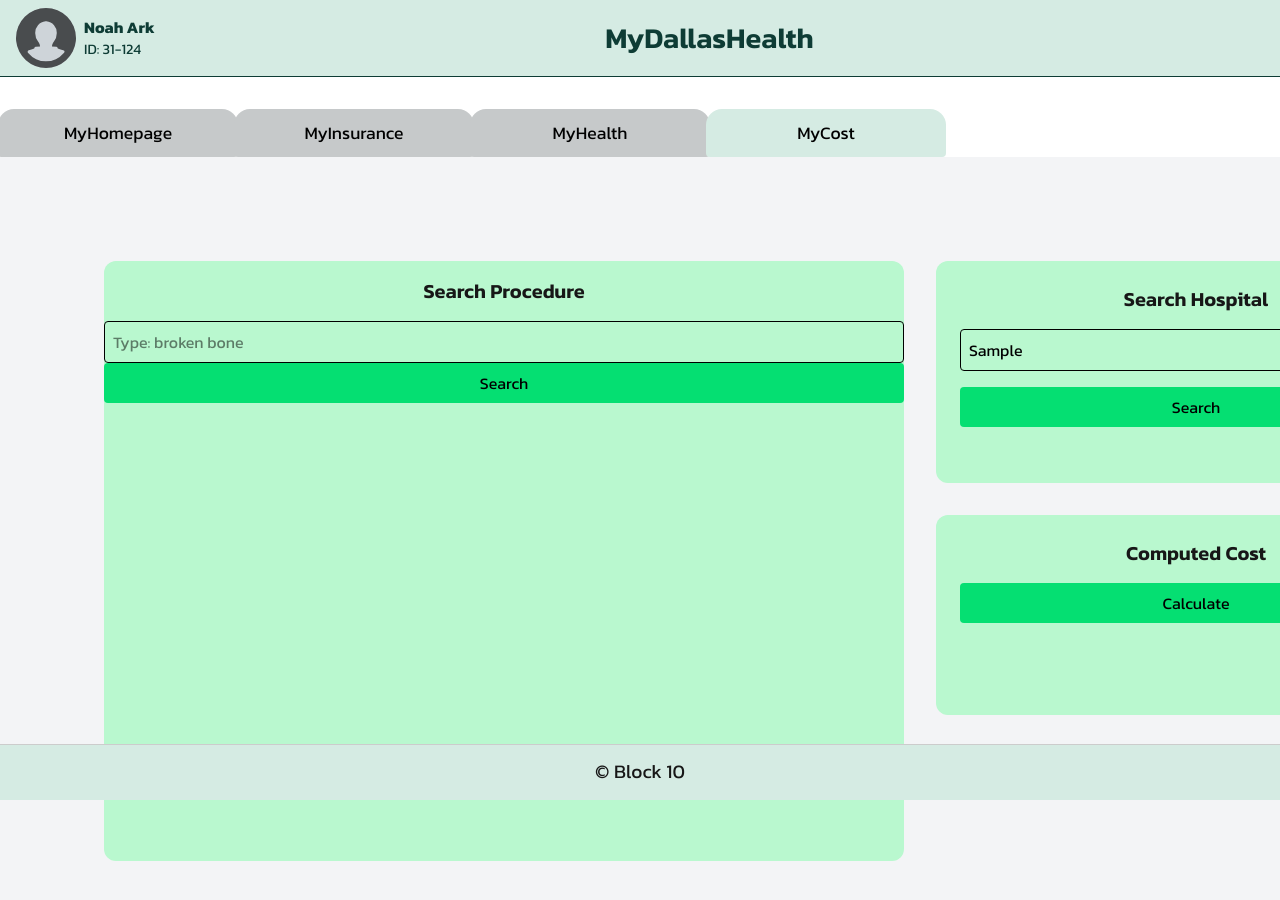
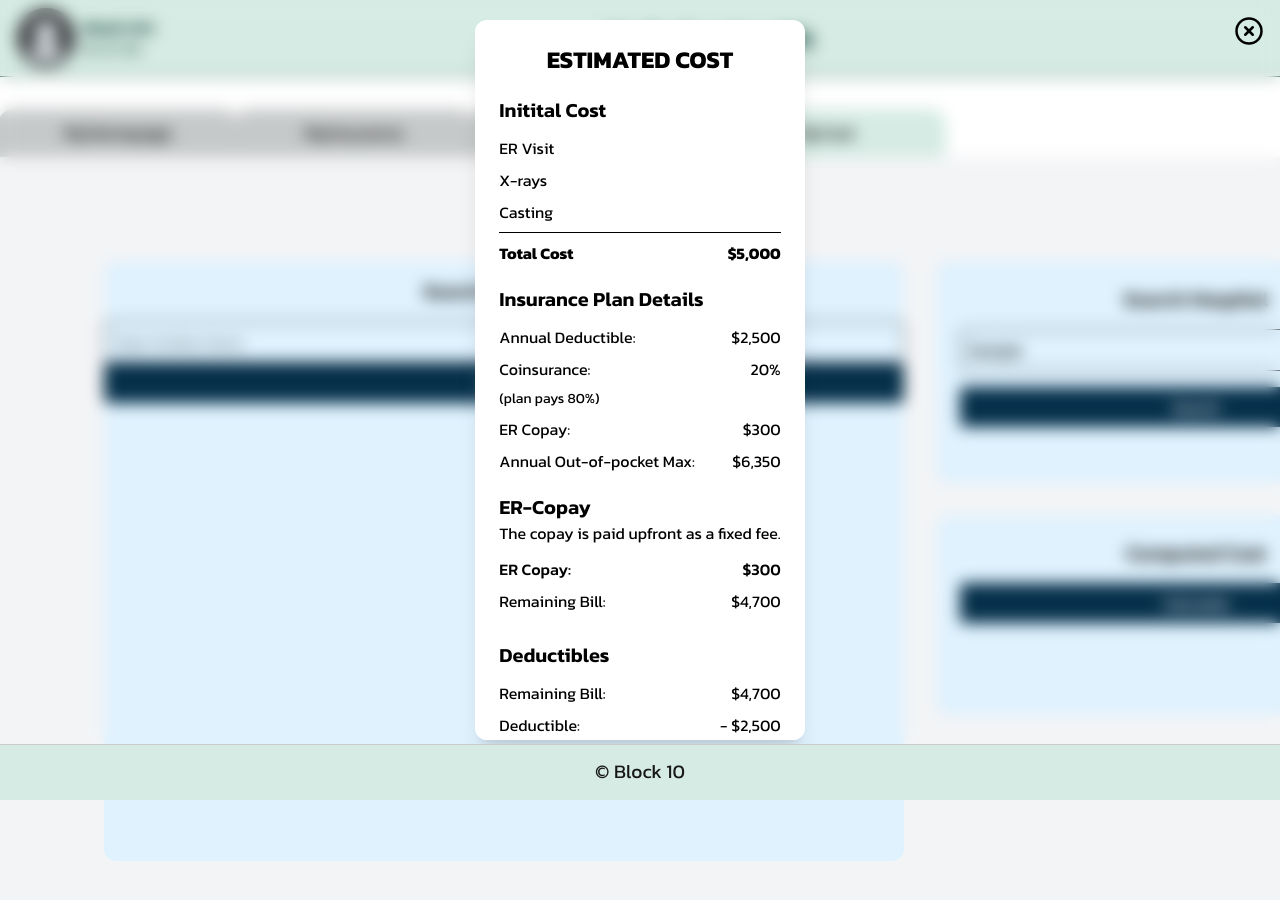
Before and after one commit to Steezzee/dallashealthcare, a Next.js app: page /cost in a window 1280 px wide. Both pictures are taken after typing "Sample" into the empty fields and a click on the button "Calculate". Shown: the top 900 px of the page. Built offline with nearby package versions, Linux system fonts and the light colour scheme.

Commit message:
Finished up on ComputeCost function & changed the color scheme of myCost

```diff
--- /dev/null
+++ b/app/cost/ReportPopup.tsx
@@ -0,0 +1,83 @@
+import React from 'react'
+import { CircleX } from 'lucide-react';
+
+//exit button function
+interface ReportPopupProp{
+    onClose: () => void;
+};
+//main report pop up
+export default function ReportPopup({onClose}: ReportPopupProp){
+    return(
+    // background/homepage
+        <div className="fixed inset-0 bg-transparent bg-opacity-30 backdrop-blur-sm flex justify-center items-center">
+            <div className="mt-10 flex flex-col gap-5 text-black">
+            <button className="absolute top-4 right-4" onClick={onClose}><CircleX size={30}/></button>
+            <div className="-mt-20 flex flex-col gap-5 text-black
+                  max-h-[90vh] overflow-y-auto p-6 bg-white rounded-xl shadow-xl">
+{/*Main title*/}
+                <h1 className="text-2xl font-bold text-center">ESTIMATED COST</h1>
+
+{/*Formatting for each section of the computed cost price */}
+<section>
+<h2 className="text-xl font-semibold mb-3">Initital Cost</h2>
+<div className="space-y-2">
+              <div className="flex justify-between">ER Visit<span></span></div>
+              <div className="flex justify-between">X-rays<span></span></div>
+              <div className="flex justify-between">Casting<span></span></div>
+              <div className="border-t pt-2 flex justify-between font-bold">
+                Total Cost<span>$5,000</span>
+              </div>
+            </div>
+</section>
+
+<section>
+<h2 className="text-xl font-semibold mb-3">Insurance Plan Details</h2>
+             <div className="space-y-2">
+              <div className="flex justify-between">Annual Deductible:<span>$2,500</span></div>
+              <div className="flex justify-between">Coinsurance:<span>20%</span></div>
+              <div className="text-sm flex justify-between">(plan pays 80%)</div>
+              <div className="flex justify-between">ER Copay:<span>$300</span></div>
+              <div className="flex justify-between">Annual Out-of-pocket Max:<span>$6,350</span></div>
+            </div>
+</section>
+
+<section>
+ <h2 className="text-xl font-semibold">ER-Copay</h2>
+            <p className="mb-3">The copay is paid upfront as a fixed fee.</p>
+            <div className="flex justify-between font-medium mb-2">
+              ER Copay:<span>$300</span>
+            </div>
+            <div className="flex justify-between mb-2">
+              Remaining Bill:<span>$4,700</span>
+            </div>
+</section>
+
+<section>
+<h2 className="text-xl font-semibold mb-3">Deductibles</h2>
+            <div className="space-y-2">
+              <div className="flex justify-between">Remaining Bill:<span>$4,700</span></div>
+              <div className="flex justify-between">Deductible:<span>− $2,500</span></div>
+              <div className="border-t pt-2 flex justify-between font-medium">
+                 Remaining Bill:<span>$2,200</span>
+              </div>
+            </div>
+</section>
+
+<section>
+<h2 className="text-xl font-semibold mb-3">Total Out-of-Pocket Cost</h2>
+            <div className="space-y-2">
+              <div className="flex justify-between">Copay:<span>$300</span></div>
+              <div className="flex justify-between">Deductible:<span>$2,500</span></div>
+              <div className="flex justify-between">Coinsurance:<span>$440</span></div>
+              <div className="border-t pt-2 text-lg font-bold flex justify-between">
+                 Total Cost:<span>$3,240</span>
+              </div>
+            </div>
+ </section>
+            </div>
+            </div>
+            </div>
+
+    )
+
+}
--- a/app/cost/page.tsx
+++ b/app/cost/page.tsx
@@ -4,7 +4,7 @@ import { useEffect, useState } from "react";
 import { useRouter } from "next/navigation";
 import procedureDatajson from "./data.json";
 import hospitalsDatajson from "./data2.json";
-//import ReportPopup from "./ReportPopup";
+import ReportPopup from "./ReportPopup";
 
 interface Item {
   id: number;
@@ -20,6 +20,7 @@ export default function Cost() {
   const [hospitals, setHospitals] = useState<Array<Item & { visible: boolean }>>([]);
   const [procedureSearch, setprocedureSearch] = useState("");
   const [hospitalSearch, setHospitalSearch] = useState("");
+  const [showReport, setshowReport] = useState(false)
 
   // Load JSON data
   useEffect(() => {
@@ -53,7 +54,7 @@ export default function Cost() {
     );
   };
 
-  // Navigation handler for injury cards
+
    // Navigation handler based on card name
   const handleCardClick = (name: string) => {
     if (name === "Arm Fractures") {
@@ -69,7 +70,10 @@ export default function Cost() {
       router.push("./cost/ribfractureform");
       console.log("Clicked card: ", name)
     }
+
+
   };
+
 
   return (
     <div className="font-sans grid items-center justify-items-center min-h-screen p-4 pb-20 gap-16 sm:p-20 bg-gray-100">
@@ -77,7 +81,7 @@ export default function Cost() {
       <main className="grid grid-cols-[1fr_1fr] gap-8 items-start justify-items-center bg-gray-100 p-6 min-h-screen">
 
         {/* procedure search */}
-        <section className="bg-green-200 rounded-xl w-200 flex flex-col h-150 justify-self-start self-start">
+        <section className="bg-sky-100 rounded-xl w-200 flex flex-col h-150 justify-self-start self-start">
           <h2 className="text-xl font-semibold text-center px-4 py-4">Search Procedure</h2>
           <input
             type="text"
@@ -88,7 +92,7 @@ export default function Cost() {
           />
           <button
             onClick={handleprocedureSearch}
-            className="bg-green-400 text-black px-4 py-2 rounded"
+            className="bg-sky-950 text-white px-4 py-2 rounded"
           >
             Search
           </button>
@@ -111,7 +115,7 @@ export default function Cost() {
           <div className="flex flex-col gap-8 self-start">
 
         {/*hospital search */}
-        <section className="bg-green-200 p-6 rounded-xl w-130 flex flex-col gap-4">
+        <section className="bg-sky-100 p-6 rounded-xl w-130 flex flex-col gap-4">
           <h2 className="text-xl font-semibold text-center">Search Hospital</h2>
           <input
             type="text"
@@ -122,7 +126,7 @@ export default function Cost() {
           />
           <button
             onClick={handleHospitalSearch}
-            className="bg-green-400 text-black px-4 py-2 rounded"
+            className="bg-sky-950 text-white px-4 py-2 rounded"
           >
             Search
           </button>
@@ -144,15 +148,16 @@ export default function Cost() {
         </section>
 
       {/*Computed Cost, so total cost computed from procedure of chosen hospital (work in progress)*/}
-        <section className="bg-green-200 p-6 rounded-xl w-130 flex flex-col gap-4 h-50">
+        <section className="bg-sky-100 p-6 rounded-xl w-130 flex flex-col gap-4 h-50">
           <h2 className="text-xl font-semibold text-center">Computed Cost</h2>
 
-          <button
+          <button onClick={() => setshowReport(true)}
 
-            className="bg-green-400 text-black px-4 py-2 rounded">
-             {/* <ReportPopup */}
+            className="bg-sky-950 text-white px-4 py-2 rounded">
             Calculate
+
           </button>
+          {showReport && <ReportPopup onClose={()=>setshowReport(false)}/>}
         </section>
         </div>
       </main>
--- a/package.json
+++ b/package.json
@@ -9,6 +9,7 @@
   },
   "dependencies": {
     "leaflet": "^1.9.4",
+    "lucide-react": "^0.553.0",
     "next": "15.5.6",
     "react": "19.1.0",
     "react-dom": "19.1.0",
```
Also changed, not shown: 1 other file (tests, documents, lock files or other folders).
